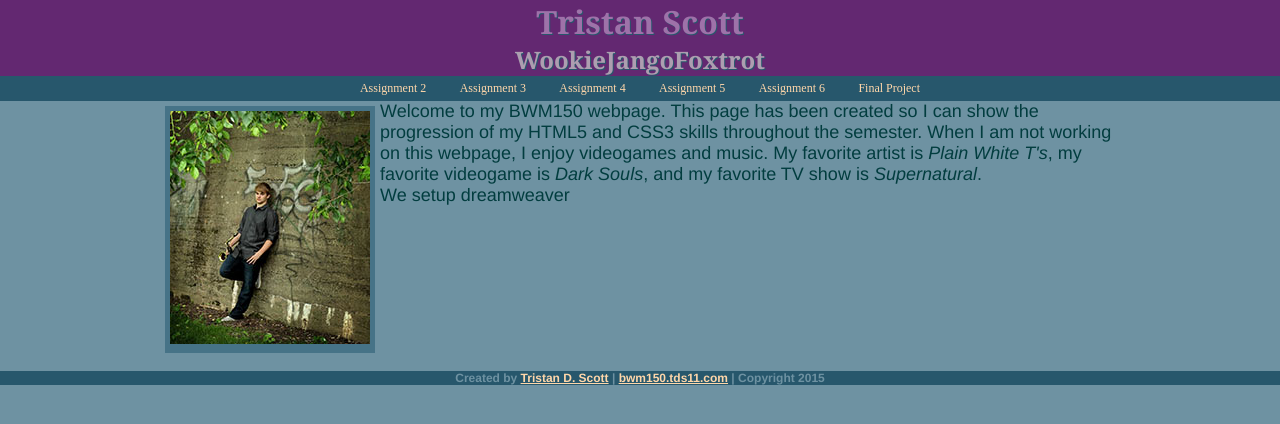
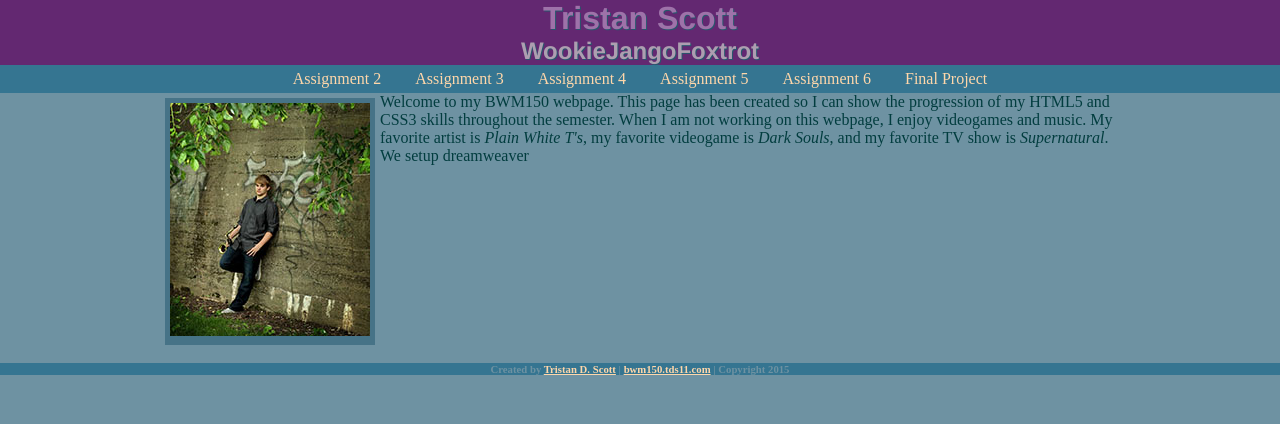
Before and after one commit to tds11/homepage, a plain HTML site: page index.html in a window 1280 px wide. Drawn offline with Linux system fonts and the light colour scheme.

Commit message:
Used Nesting and Lighten Function

```diff
--- a/css/styles.scss
+++ b/css/styles.scss
@@ -1,9 +1,9 @@
 /* CSS Document */
-$link1 = #FFD7AA;
-$link2 = #632871;
-$link3 = #AB7539;
-$bgColor = #27576C;
-$fFamily = Gotham, "Helvetica Neue", Helvetica, Arial, sans-serif;
+$link1 : #FFD7AA;
+$link2 : #632871;
+$link3 : #AB7539;
+$bgColor : #27576C;
+$fFamily : Gotham, "Helvetica Neue", Helvetica, Arial, sans-serif;
 
 /* Global Settings */
 
@@ -26,7 +26,7 @@ header {
 }
 
 nav {
-    background-color: $bgColor;
+    background-color: lighten($bgColor,10%);
     padding: 5px;
     text-align: center;
 }
@@ -48,7 +48,7 @@ nav li {
 }
 
 footer {
-    background-color: $bgColor;
+    background-color: lighten($bgColor,10%);
     text-align: center;
 }
 
@@ -75,8 +75,10 @@ h1 {
 }
 
 h6 {
-    font-family: $fFamily;
-    font-size: 12px;
+    font{
+        family: $fFamily;
+        size: 12px;
+    }
     color: #6E92A2;
 }
 
@@ -87,14 +89,18 @@ h2 {
 }
 
 p {
-    font-family: $fFamily;
-    font-size: 18px;
+    font{
+        family: $fFamily;
+        size: 18px;
+    }
     color: #023D3F;
 }
 
 nav {
-    font-family: $fFamily;
-    font-size: 12px
+    font{
+        family: $fFamily;
+        size: 12px
+    }
 }
 
 nav a:link {
```
Also changed, not shown: css/styles.css, 1 other file.
